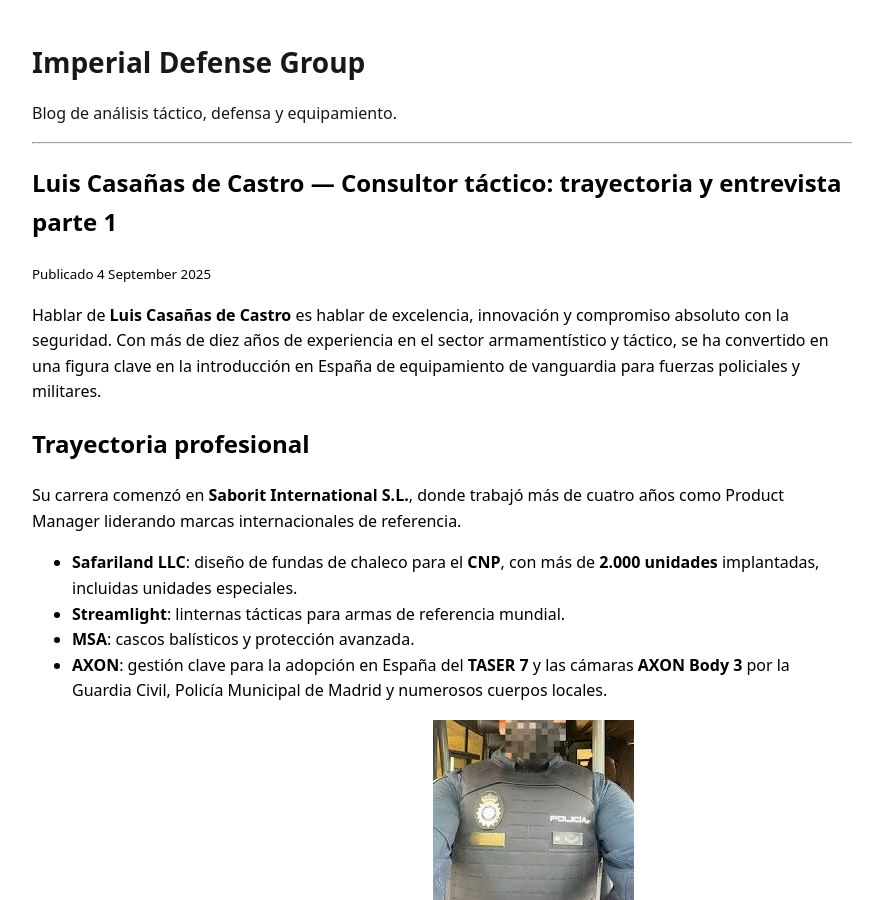
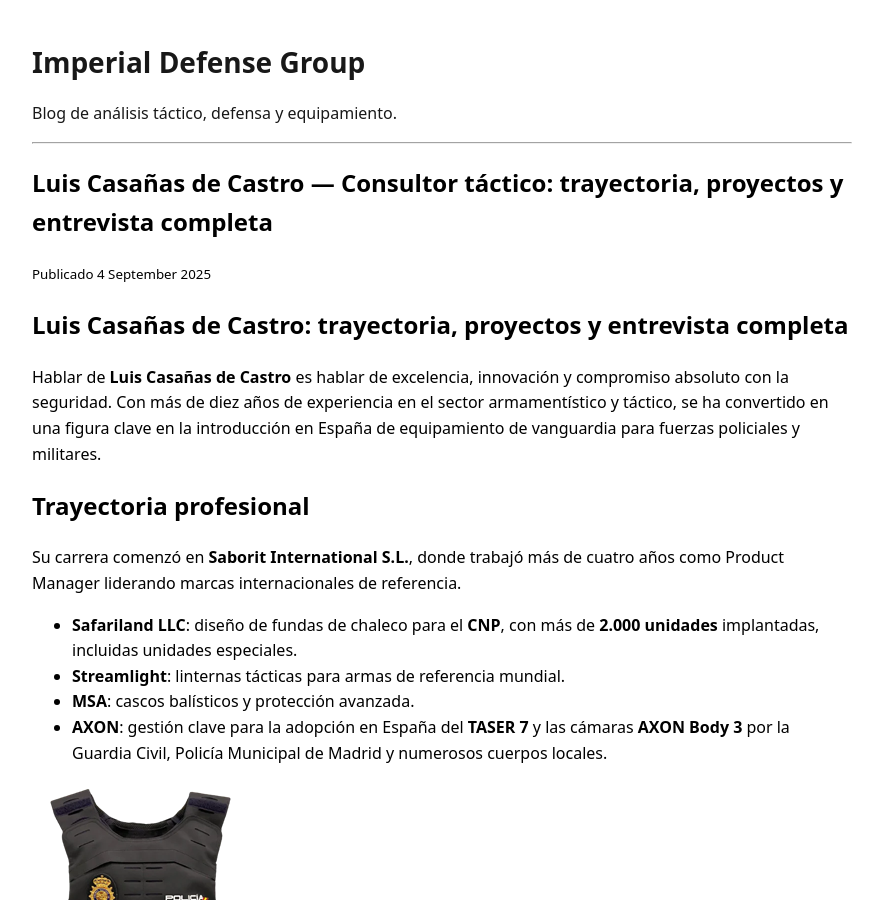
Before and after one commit to imperialdefensegroup/articulos, a Jekyll site: the page built from _posts/2025-09-04-luis-casanas-de-castro-consultor-tactico.md, in a window 1280 px wide and 900 px high. Shown: the whole window, without its empty margins (198-1076 px from the left). Built offline with Jekyll 4.4.1, drawn with Linux system fonts in a browser that asks for light colours; some of the changed text lies outside the part shown.

Commit message:
Add files via upload

```diff
--- a/_posts/2025-09-04-luis-casanas-de-castro-consultor-tactico.md
+++ b/_posts/2025-09-04-luis-casanas-de-castro-consultor-tactico.md
@@ -1,15 +1,17 @@
 ---
 layout: post
-title: "Luis Casañas de Castro — Consultor táctico: trayectoria y entrevista parte 1"
+title: "Luis Casañas de Castro — Consultor táctico: trayectoria, proyectos y entrevista completa"
+description: "Artículo SEO sobre Luis Casañas de Castro: experiencia, proyectos y entrevista íntegra sobre defensa y seguridad en España."
 date: 2025-09-04T00:00:00Z
 lang: es
 tags: [Luis Casañas de Castro, consultoría táctica, material policial, material militar, Product Manager, seguridad]
-image: /assets/img/chaleco-policia.jpg
+image: /assets/img/chaleco.jpg
 author: "Imperial Defense Group"
 ---
 
 
-<script type="application/ld+json">{"@context": "https://schema.org", "@type": "BreadcrumbList", "itemListElement": [{"@type": "ListItem", "position": 1, "name": "Home", "item": "https://imperialdefensegroup.github.io/home/"}, {"@type": "ListItem", "position": 2, "name": "Artículos", "item": "https://imperialdefensegroup.github.io/articulos/"}, {"@type": "ListItem", "position": 3, "name": "Luis Casañas de Castro", "item": "https://imperialdefensegroup.github.io/articulos/2025/09/04/luis-casanas-de-castro-consultor-tactico/"}]}</script>
+# Luis Casañas de Castro: trayectoria, proyectos y entrevista completa
+
 Hablar de **Luis Casañas de Castro** es hablar de excelencia, innovación y compromiso absoluto con la seguridad. Con más de diez años de experiencia en el sector armamentístico y táctico, se ha convertido en una figura clave en la introducción en España de equipamiento de vanguardia para fuerzas policiales y militares.
 
 ## Trayectoria profesional
@@ -21,7 +23,9 @@ Su carrera comenzó en **Saborit International S.L.**, donde trabajó más de cu
 - **MSA**: cascos balísticos y protección avanzada.
 - **AXON**: gestión clave para la adopción en España del **TASER 7** y las cámaras **AXON Body 3** por la Guardia Civil, Policía Municipal de Madrid y numerosos cuerpos locales.
 
-![Chaleco antibalas con corte láser y escudo del CNP]({{ "/assets/img/chaleco-policia.webp" | relative_url }}) ![Agente portando chaleco de dotación oficial]({{ "/assets/img/chaleco-policia-uso.jpg" | relative_url }})
+![Chaleco antibalas con corte láser y escudo del CNP]({{ "/assets/img/chaleco.jpg" | relative_url }})
+
+![Agente portando chaleco de dotación oficial]({{ "/assets/img/images.jpg" | relative_url }})
 
 ## Colaboración con FFCCSE y Fuerzas Armadas
 
@@ -77,3 +81,5 @@ La **UEI** sustituyó sus chalecos CIRAS de Eagle Industries por chalecos y port
 Sin duda, la **Sig Sauer P320 Full Size** equipada con una **Streamlight TLR-2HL** y una funda **Safariland 6390RDS** para linterna y red dot.
 
 ---
+
+*SEO objetivo*: **Luis Casañas de Castro**, consultor táctico, material policial y militar, seguridad y defensa en España.
```
Also changed, not shown: README.txt.
